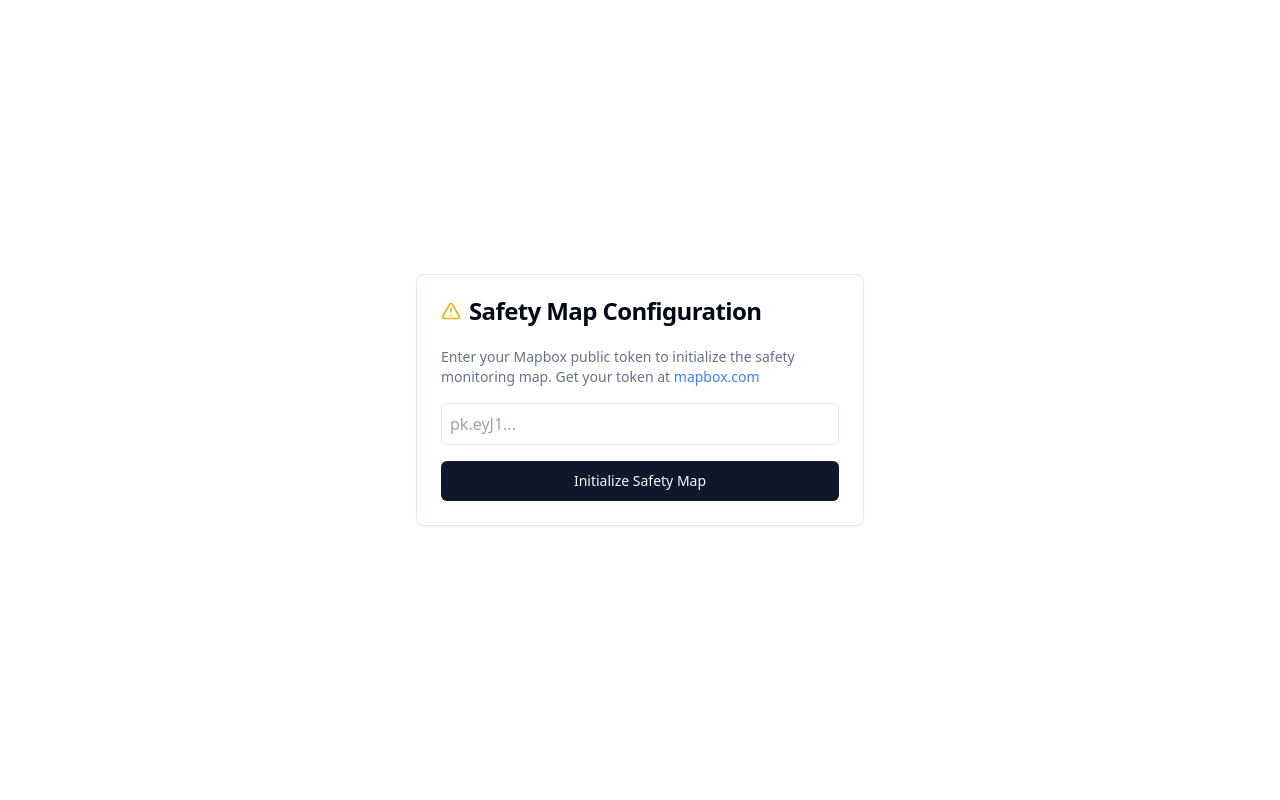
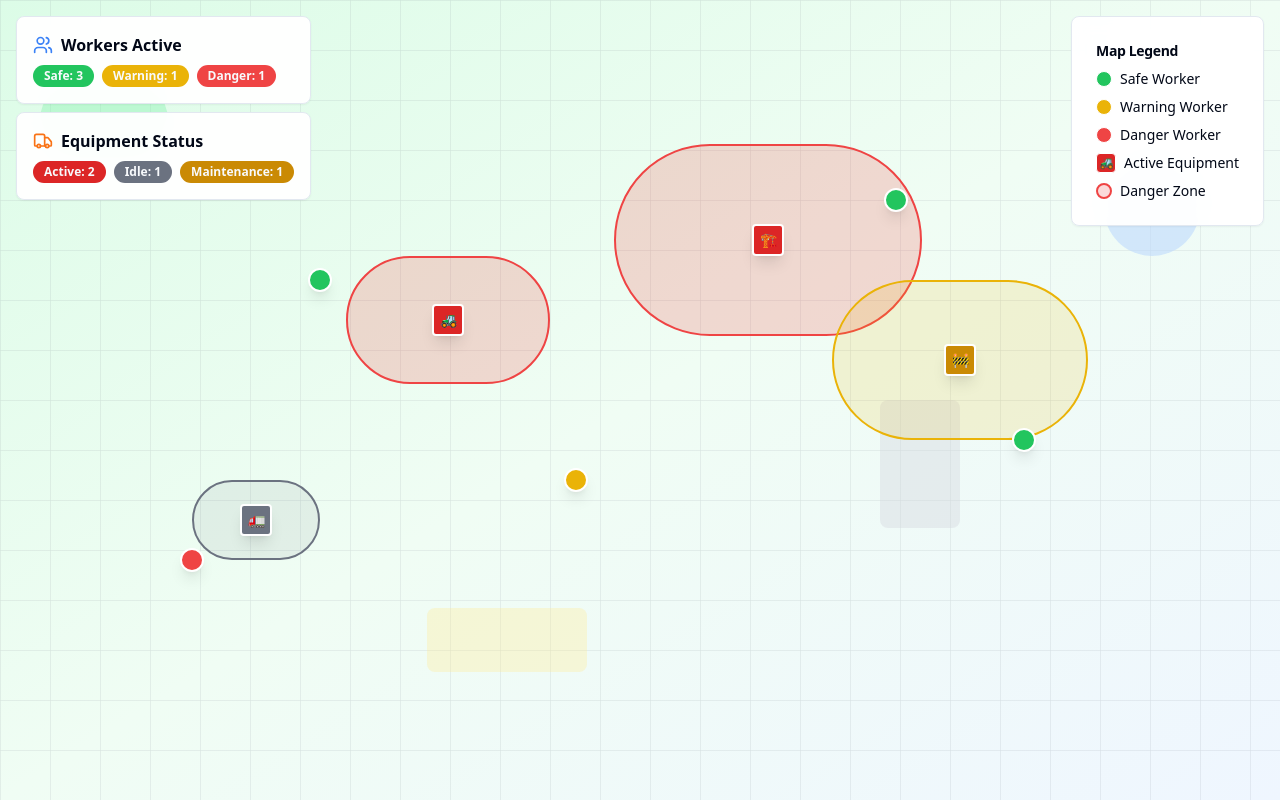
Before and after one commit to JZhaGuo/sentinel-site-view, a React (Vite) app: page / in a window 1280 px wide. Built offline with nearby package versions, Linux system fonts and the light colour scheme.

Commit message:
Refactor: Replace Mapbox with simulated map
Replaced the Mapbox-based map with a simulated, API-less map for design purposes.

```diff
--- a/package.json
+++ b/package.json
@@ -47,7 +47,6 @@
     "embla-carousel-react": "^8.3.0",
     "input-otp": "^1.2.4",
     "lucide-react": "^0.462.0",
-    "mapbox-gl": "^3.12.0",
     "next-themes": "^0.3.0",
     "react": "^18.3.1",
     "react-day-picker": "^8.10.1",
--- a/src/components/SafetyMap.tsx
+++ b/src/components/SafetyMap.tsx
@@ -1,7 +1,5 @@
 
-import React, { useEffect, useRef, useState } from 'react';
-import mapboxgl from 'mapbox-gl';
-import 'mapbox-gl/dist/mapbox-gl.css';
+import React, { useState } from 'react';
 import { Card, CardContent, CardHeader, CardTitle } from '@/components/ui/card';
 import { Badge } from '@/components/ui/badge';
 import { Button } from '@/components/ui/button';
@@ -10,7 +8,7 @@ import { AlertTriangle, Users, Truck, Hammer, X } from 'lucide-react';
 interface Worker {
   id: string;
   name: string;
-  position: [number, number];
+  position: { x: number; y: number };
   status: 'safe' | 'warning' | 'danger';
   department: string;
   lastUpdate: string;
@@ -20,244 +18,142 @@ interface Machine {
   id: string;
   name: string;
   type: 'excavator' | 'crane' | 'forklift' | 'bulldozer';
-  position: [number, number];
+  position: { x: number; y: number };
   dangerRadius: number;
   status: 'active' | 'idle' | 'maintenance';
   operator: string;
 }
 
-// Simulated data
+// Simulated data with x,y coordinates (percentages of container)
 const workers: Worker[] = [
-  { id: 'W001', name: 'John Smith', position: [-74.006, 40.7128], status: 'safe', department: 'Construction', lastUpdate: '2 min ago' },
-  { id: 'W002', name: 'Maria Garcia', position: [-74.0065, 40.7130], status: 'warning', department: 'Safety', lastUpdate: '1 min ago' },
-  { id: 'W003', name: 'David Chen', position: [-74.007, 40.7125], status: 'safe', department: 'Engineering', lastUpdate: '3 min ago' },
-  { id: 'W004', name: 'Sarah Johnson', position: [-74.0055, 40.7135], status: 'danger', department: 'Construction', lastUpdate: '30 sec ago' },
+  { id: 'W001', name: 'John Smith', position: { x: 25, y: 35 }, status: 'safe', department: 'Construction', lastUpdate: '2 min ago' },
+  { id: 'W002', name: 'Maria Garcia', position: { x: 45, y: 60 }, status: 'warning', department: 'Safety', lastUpdate: '1 min ago' },
+  { id: 'W003', name: 'David Chen', position: { x: 70, y: 25 }, status: 'safe', department: 'Engineering', lastUpdate: '3 min ago' },
+  { id: 'W004', name: 'Sarah Johnson', position: { x: 15, y: 70 }, status: 'danger', department: 'Construction', lastUpdate: '30 sec ago' },
+  { id: 'W005', name: 'Mike Thompson', position: { x: 80, y: 55 }, status: 'safe', department: 'Maintenance', lastUpdate: '1 min ago' },
 ];
 
 const machines: Machine[] = [
-  { id: 'M001', name: 'Excavator Alpha', type: 'excavator', position: [-74.0063, 40.7132], dangerRadius: 15, status: 'active', operator: 'Mike Wilson' },
-  { id: 'M002', name: 'Crane Beta', type: 'crane', position: [-74.0068, 40.7128], dangerRadius: 25, status: 'active', operator: 'Lisa Brown' },
-  { id: 'M003', name: 'Forklift Gamma', type: 'forklift', position: [-74.0058, 40.7133], dangerRadius: 8, status: 'idle', operator: 'Tom Davis' },
+  { id: 'M001', name: 'Excavator Alpha', type: 'excavator', position: { x: 35, y: 40 }, dangerRadius: 8, status: 'active', operator: 'Mike Wilson' },
+  { id: 'M002', name: 'Crane Beta', type: 'crane', position: { x: 60, y: 30 }, dangerRadius: 12, status: 'active', operator: 'Lisa Brown' },
+  { id: 'M003', name: 'Forklift Gamma', type: 'forklift', position: { x: 20, y: 65 }, dangerRadius: 5, status: 'idle', operator: 'Tom Davis' },
+  { id: 'M004', name: 'Bulldozer Delta', type: 'bulldozer', position: { x: 75, y: 45 }, dangerRadius: 10, status: 'maintenance', operator: 'Anna White' },
 ];
 
 const SafetyMap = () => {
-  const mapContainer = useRef<HTMLDivElement>(null);
-  const map = useRef<mapboxgl.Map | null>(null);
   const [selectedItem, setSelectedItem] = useState<Worker | Machine | null>(null);
-  const [mapboxToken, setMapboxToken] = useState('');
-  const [showTokenInput, setShowTokenInput] = useState(true);
 
-  const initializeMap = () => {
-    if (!mapContainer.current || !mapboxToken) return;
-
-    mapboxgl.accessToken = mapboxToken;
-
-    map.current = new mapboxgl.Map({
-      container: mapContainer.current,
-      style: 'mapbox://styles/mapbox/satellite-streets-v12',
-      center: [-74.006, 40.7128],
-      zoom: 18,
-      pitch: 45,
-    });
-
-    map.current.addControl(new mapboxgl.NavigationControl(), 'top-right');
-
-    map.current.on('load', () => {
-      addMarkersAndZones();
-    });
-  };
-
-  const addMarkersAndZones = () => {
-    if (!map.current) return;
-
-    // Add danger zones
-    machines.forEach((machine) => {
-      const dangerZone = {
-        type: 'Feature',
-        geometry: {
-          type: 'Point',
-          coordinates: machine.position
-        },
-        properties: {
-          radius: machine.dangerRadius
-        }
-      };
-
-      map.current!.addSource(`danger-zone-${machine.id}`, {
-        type: 'geojson',
-        data: dangerZone as any
-      });
-
-      map.current!.addLayer({
-        id: `danger-zone-${machine.id}`,
-        type: 'circle',
-        source: `danger-zone-${machine.id}`,
-        paint: {
-          'circle-radius': {
-            stops: [
-              [0, 0],
-              [20, machine.dangerRadius * 2]
-            ],
-            base: 2
-          },
-          'circle-color': machine.status === 'active' ? '#ef4444' : '#f59e0b',
-          'circle-opacity': 0.3,
-          'circle-stroke-width': 2,
-          'circle-stroke-color': machine.status === 'active' ? '#dc2626' : '#d97706',
-          'circle-stroke-opacity': 0.8
-        }
-      });
-    });
-
-    // Add worker markers
-    workers.forEach((worker) => {
-      const el = document.createElement('div');
-      el.className = 'worker-marker';
-      el.style.width = '20px';
-      el.style.height = '20px';
-      el.style.borderRadius = '50%';
-      el.style.border = '2px solid white';
-      el.style.cursor = 'pointer';
-      el.style.boxShadow = '0 2px 4px rgba(0,0,0,0.3)';
-
-      switch (worker.status) {
-        case 'safe':
-          el.style.backgroundColor = '#10b981';
-          break;
-        case 'warning':
-          el.style.backgroundColor = '#f59e0b';
-          break;
-        case 'danger':
-          el.style.backgroundColor = '#ef4444';
-          break;
-      }
-
-      el.addEventListener('click', () => setSelectedItem(worker));
-
-      new mapboxgl.Marker(el)
-        .setLngLat(worker.position)
-        .addTo(map.current!);
-    });
-
-    // Add machine markers
-    machines.forEach((machine) => {
-      const el = document.createElement('div');
-      el.className = 'machine-marker';
-      el.style.width = '30px';
-      el.style.height = '30px';
-      el.style.borderRadius = '4px';
-      el.style.border = '2px solid white';
-      el.style.cursor = 'pointer';
-      el.style.boxShadow = '0 2px 4px rgba(0,0,0,0.3)';
-      el.style.display = 'flex';
-      el.style.alignItems = 'center';
-      el.style.justifyContent = 'center';
-      el.style.fontSize = '16px';
-      el.style.color = 'white';
-
-      switch (machine.status) {
-        case 'active':
-          el.style.backgroundColor = '#dc2626';
-          break;
-        case 'idle':
-          el.style.backgroundColor = '#6b7280';
-          break;
-        case 'maintenance':
-          el.style.backgroundColor = '#f59e0b';
-          break;
-      }
-
-      // Add machine type icon
-      switch (machine.type) {
-        case 'excavator':
-          el.innerHTML = '🚜';
-          break;
-        case 'crane':
-          el.innerHTML = '🏗️';
-          break;
-        case 'forklift':
-          el.innerHTML = '🚛';
-          break;
-        case 'bulldozer':
-          el.innerHTML = '🚧';
-          break;
-      }
-
-      el.addEventListener('click', () => setSelectedItem(machine));
-
-      new mapboxgl.Marker(el)
-        .setLngLat(machine.position)
-        .addTo(map.current!);
-    });
-  };
-
-  useEffect(() => {
-    if (mapboxToken && !showTokenInput) {
-      initializeMap();
-    }
-
-    return () => {
-      map.current?.remove();
-    };
-  }, [mapboxToken, showTokenInput]);
-
-  const handleTokenSubmit = () => {
-    if (mapboxToken.trim()) {
-      setShowTokenInput(false);
-    }
-  };
-
-  const getStatusBadgeColor = (status: string) => {
+  const getStatusColor = (status: string) => {
     switch (status) {
       case 'safe':
-      case 'idle':
         return 'bg-green-500';
       case 'warning':
-      case 'maintenance':
         return 'bg-yellow-500';
       case 'danger':
+        return 'bg-red-500';
       case 'active':
-        return 'bg-red-500';
+        return 'bg-red-600';
+      case 'idle':
+        return 'bg-gray-500';
+      case 'maintenance':
+        return 'bg-yellow-600';
       default:
         return 'bg-gray-500';
     }
   };
 
-  if (showTokenInput) {
-    return (
-      <div className="min-h-screen bg-background flex items-center justify-center p-4">
-        <Card className="w-full max-w-md">
-          <CardHeader>
-            <CardTitle className="flex items-center gap-2">
-              <AlertTriangle className="h-5 w-5 text-yellow-500" />
-              Safety Map Configuration
-            </CardTitle>
-          </CardHeader>
-          <CardContent className="space-y-4">
-            <p className="text-sm text-muted-foreground">
-              Enter your Mapbox public token to initialize the safety monitoring map.
-              Get your token at <a href="https://mapbox.com/" target="_blank" rel="noopener noreferrer" className="text-blue-500 hover:underline">mapbox.com</a>
-            </p>
-            <input
-              type="text"
-              placeholder="pk.eyJ1..."
-              value={mapboxToken}
-              onChange={(e) => setMapboxToken(e.target.value)}
-              className="w-full p-2 border border-input rounded-md"
-            />
-            <Button onClick={handleTokenSubmit} className="w-full">
-              Initialize Safety Map
-            </Button>
-          </CardContent>
-        </Card>
-      </div>
-    );
-  }
+  const getMachineIcon = (type: string) => {
+    switch (type) {
+      case 'excavator':
+        return '🚜';
+      case 'crane':
+        return '🏗️';
+      case 'forklift':
+        return '🚛';
+      case 'bulldozer':
+        return '🚧';
+      default:
+        return '🚛';
+    }
+  };
+
+  const getDangerZoneColor = (status: string) => {
+    switch (status) {
+      case 'active':
+        return 'border-red-500 bg-red-500/20';
+      case 'idle':
+        return 'border-gray-500 bg-gray-500/10';
+      case 'maintenance':
+        return 'border-yellow-500 bg-yellow-500/15';
+      default:
+        return 'border-gray-500 bg-gray-500/10';
+    }
+  };
 
   return (
-    <div className="relative w-full h-screen bg-background">
-      {/* Map Container */}
-      <div ref={mapContainer} className="absolute inset-0" />
+    <div className="relative w-full h-screen bg-background overflow-hidden">
+      {/* Simulated Map Background */}
+      <div className="absolute inset-0 bg-gradient-to-br from-green-100 via-green-50 to-blue-50">
+        {/* Grid pattern to simulate map */}
+        <div className="absolute inset-0 opacity-20">
+          <svg width="100%" height="100%" className="absolute inset-0">
+            <defs>
+              <pattern id="grid" width="50" height="50" patternUnits="userSpaceOnUse">
+                <path d="M 50 0 L 0 0 0 50" fill="none" stroke="#6b7280" strokeWidth="1"/>
+              </pattern>
+            </defs>
+            <rect width="100%" height="100%" fill="url(#grid)" />
+          </svg>
+        </div>
+
+        {/* Simulated terrain features */}
+        <div className="absolute top-20 left-10 w-32 h-20 bg-green-300/40 rounded-full"></div>
+        <div className="absolute top-40 right-20 w-24 h-24 bg-blue-200/60 rounded-full"></div>
+        <div className="absolute bottom-32 left-1/3 w-40 h-16 bg-amber-200/30 rounded-lg"></div>
+        <div className="absolute top-1/2 right-1/4 w-20 h-32 bg-gray-300/40 rounded-lg"></div>
+      </div>
+
+      {/* Danger Zones */}
+      {machines.map((machine) => (
+        <div
+          key={`danger-${machine.id}`}
+          className={`absolute border-2 rounded-full ${getDangerZoneColor(machine.status)} pointer-events-none`}
+          style={{
+            left: `${machine.position.x - machine.dangerRadius}%`,
+            top: `${machine.position.y - machine.dangerRadius}%`,
+            width: `${machine.dangerRadius * 2}%`,
+            height: `${machine.dangerRadius * 2}%`,
+          }}
+        />
+      ))}
+
+      {/* Worker Markers */}
+      {workers.map((worker) => (
+        <div
+          key={worker.id}
+          className={`absolute w-6 h-6 rounded-full border-2 border-white cursor-pointer shadow-lg transform -translate-x-1/2 -translate-y-1/2 hover:scale-110 transition-transform ${getStatusColor(worker.status)}`}
+          style={{
+            left: `${worker.position.x}%`,
+            top: `${worker.position.y}%`,
+          }}
+          onClick={() => setSelectedItem(worker)}
+        />
+      ))}
+
+      {/* Machine Markers */}
+      {machines.map((machine) => (
+        <div
+          key={machine.id}
+          className={`absolute w-8 h-8 rounded border-2 border-white cursor-pointer shadow-lg transform -translate-x-1/2 -translate-y-1/2 hover:scale-110 transition-transform flex items-center justify-center text-white text-sm ${getStatusColor(machine.status)}`}
+          style={{
+            left: `${machine.position.x}%`,
+            top: `${machine.position.y}%`,
+          }}
+          onClick={() => setSelectedItem(machine)}
+        >
+          {getMachineIcon(machine.type)}
+        </div>
+      ))}
 
       {/* Stats Panel */}
       <div className="absolute top-4 left-4 z-10 space-y-2">
@@ -267,7 +163,7 @@ const SafetyMap = () => {
               <Users className="h-5 w-5 text-blue-500" />
               <span className="font-semibold">Workers Active</span>
             </div>
-            <div className="flex gap-2">
+            <div className="flex gap-2 flex-wrap">
               <Badge className="bg-green-500">Safe: {workers.filter(w => w.status === 'safe').length}</Badge>
               <Badge className="bg-yellow-500">Warning: {workers.filter(w => w.status === 'warning').length}</Badge>
               <Badge className="bg-red-500">Danger: {workers.filter(w => w.status === 'danger').length}</Badge>
@@ -281,10 +177,10 @@ const SafetyMap = () => {
               <Truck className="h-5 w-5 text-orange-500" />
               <span className="font-semibold">Equipment Status</span>
             </div>
-            <div className="flex gap-2">
-              <Badge className="bg-red-500">Active: {machines.filter(m => m.status === 'active').length}</Badge>
+            <div className="flex gap-2 flex-wrap">
+              <Badge className="bg-red-600">Active: {machines.filter(m => m.status === 'active').length}</Badge>
               <Badge className="bg-gray-500">Idle: {machines.filter(m => m.status === 'idle').length}</Badge>
-              <Badge className="bg-yellow-500">Maintenance: {machines.filter(m => m.status === 'maintenance').length}</Badge>
+              <Badge className="bg-yellow-600">Maintenance: {machines.filter(m => m.status === 'maintenance').length}</Badge>
             </div>
           </CardContent>
         </Card>
@@ -310,11 +206,11 @@ const SafetyMap = () => {
               <span>Danger Worker</span>
             </div>
             <div className="flex items-center gap-2 text-sm">
-              <div className="w-5 h-5 bg-red-500 border border-white rounded flex items-center justify-center text-white text-xs">🚜</div>
+              <div className="w-5 h-5 bg-red-600 border border-white rounded flex items-center justify-center text-white text-xs">🚜</div>
               <span>Active Equipment</span>
             </div>
             <div className="flex items-center gap-2 text-sm">
-              <div className="w-4 h-4 rounded-full bg-red-500/30 border-2 border-red-600"></div>
+              <div className="w-4 h-4 rounded-full bg-red-500/20 border-2 border-red-500"></div>
               <span>Danger Zone</span>
             </div>
           </CardContent>
@@ -357,7 +253,7 @@ const SafetyMap = () => {
                   </div>
                   <div className="flex justify-between">
                     <span className="text-sm text-muted-foreground">Status:</span>
-                    <Badge className={getStatusBadgeColor(selectedItem.status)}>
+                    <Badge className={getStatusColor(selectedItem.status)}>
                       {selectedItem.status.toUpperCase()}
                     </Badge>
                   </div>
@@ -378,13 +274,13 @@ const SafetyMap = () => {
                   </div>
                   <div className="flex justify-between">
                     <span className="text-sm text-muted-foreground">Status:</span>
-                    <Badge className={getStatusBadgeColor(selectedItem.status)}>
+                    <Badge className={getStatusColor(selectedItem.status)}>
                       {selectedItem.status.toUpperCase()}
                     </Badge>
                   </div>
                   <div className="flex justify-between">
                     <span className="text-sm text-muted-foreground">Danger Radius:</span>
-                    <span className="text-sm">{selectedItem.dangerRadius}m</span>
+                    <span className="text-sm">{selectedItem.dangerRadius * 10}m</span>
                   </div>
                 </div>
               )}
```
Also changed, not shown: 1 other file (tests, documents, lock files or other folders).
